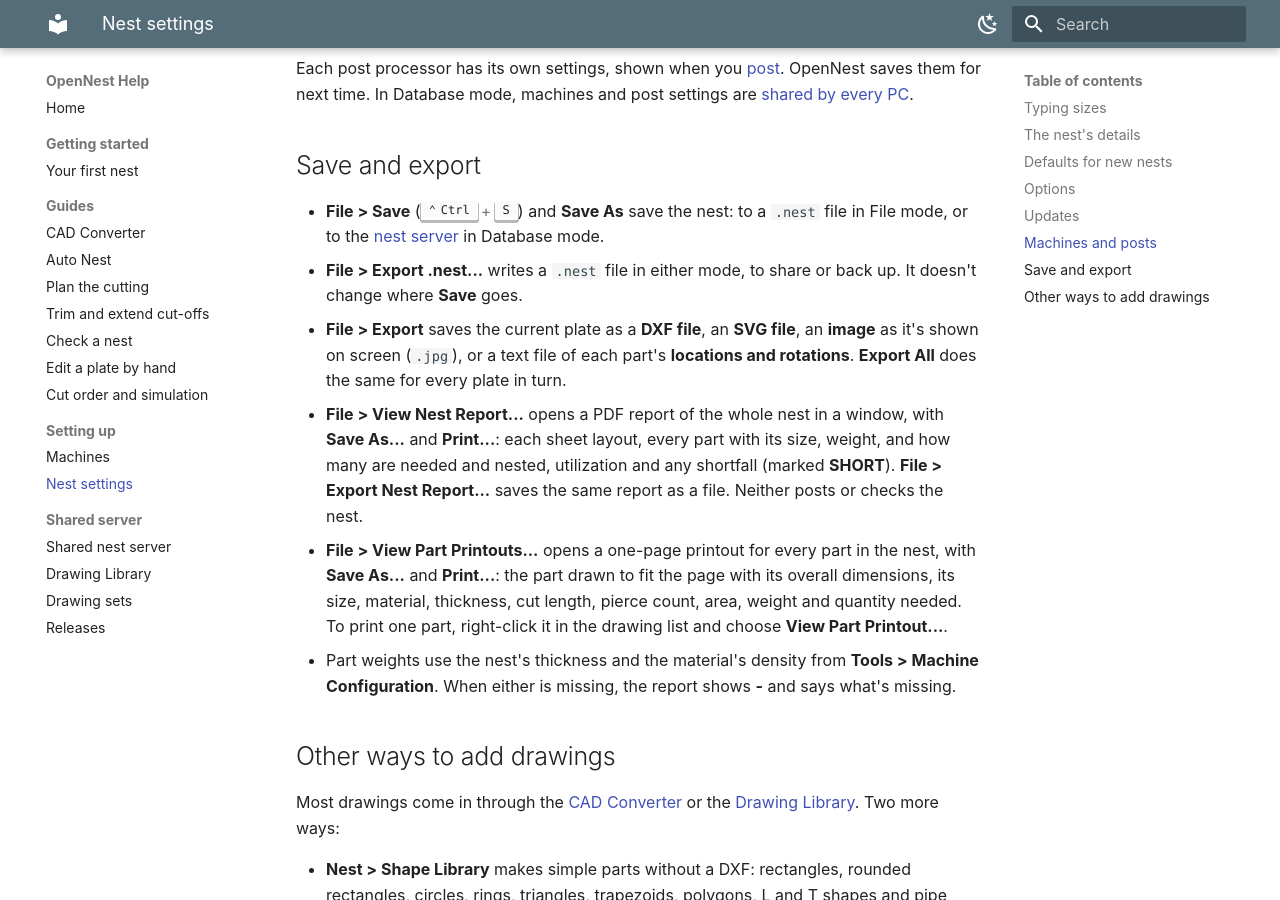
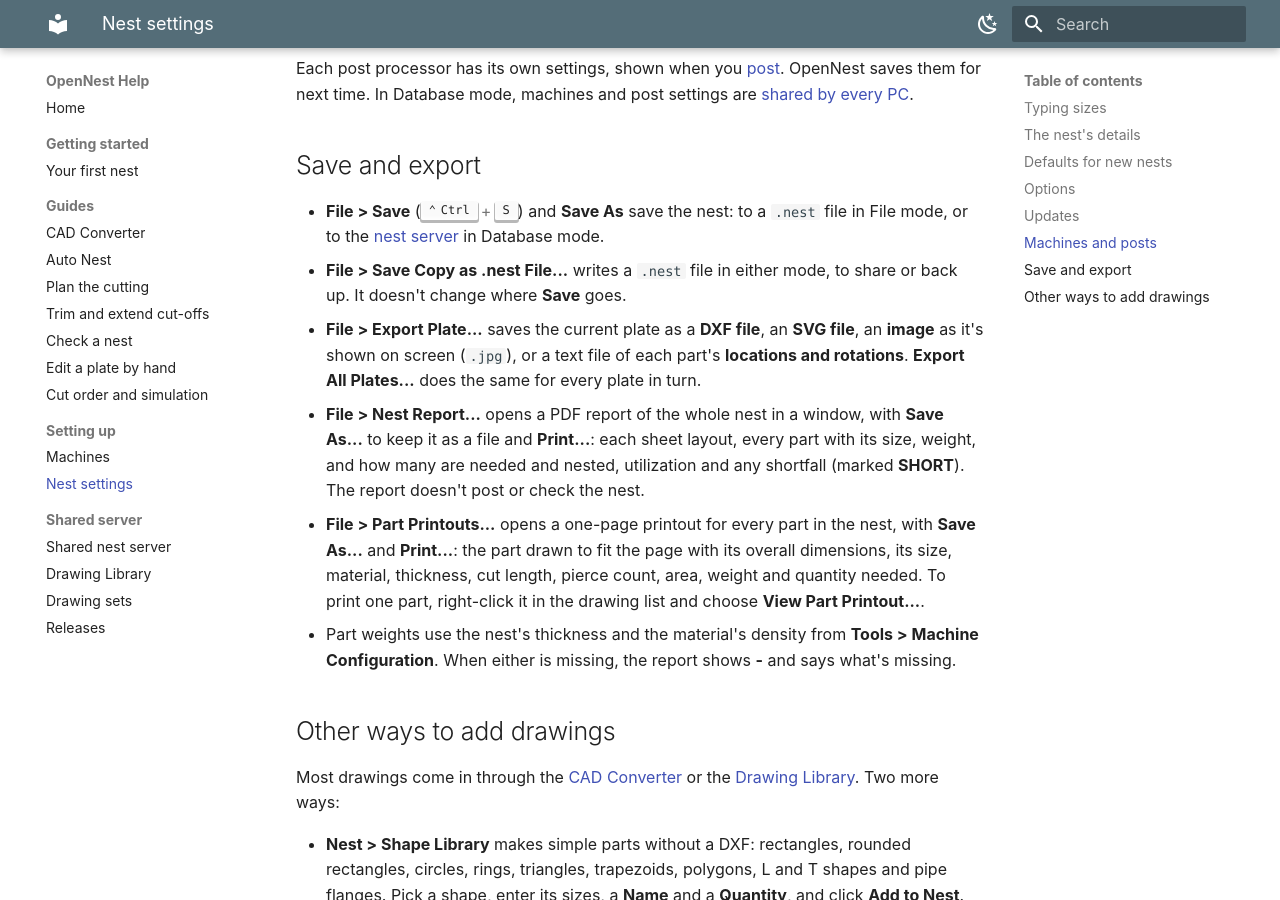
Before and after one commit to ajisaacs/opennest-help, an MkDocs documentation site: the page built from docs/nest-settings.md, in a window 1280 px wide and 900 px high, scrolled down 2879 px. Built offline with MkDocs 1.6.1 and Material for MkDocs 9.7.7, drawn with Linux system fonts in a browser that asks for light colours.

Commit message:
Use the regrouped File menu labels
OpenNest renamed its File menu output commands (Save Copy as .nest File...,
Export Plate..., Export All Plates..., Nest Report..., Part Printouts...)
and dropped Export Nest Report..., since the report window's Save As already
keeps the PDF. Recapture the File menu picture, which still showed the old
export block, and move the Storage Mode callout to its new spot.

Co-Authored-By: Claude Opus 5.5 <noreply@anthropic.com>

```diff
--- a/docs/nest-settings.md
+++ b/docs/nest-settings.md
@@ -101,18 +101,17 @@ OpenNest saves them for next time. In Database mode, machines and post settings
 
 - **File > Save** (++ctrl+s++) and **Save As** save the nest: to a `.nest` file in File
   mode, or to the [nest server](nest-server.md) in Database mode.
-- **File > Export .nest...** writes a `.nest` file in either mode, to share or back up.
-  It doesn't change where **Save** goes.
-- **File > Export** saves the current plate as a **DXF file**, an **SVG file**, an
-  **image** as it's shown on screen (`.jpg`), or a text file of each part's **locations
-  and rotations**.
-  **Export All** does the same for every plate in turn.
-- **File > View Nest Report...** opens a PDF report of the whole nest in a window, with
-  **Save As...** and **Print...**: each sheet layout, every part with its size, weight,
-  and how many are needed and nested, utilization and any shortfall (marked **SHORT**).
-  **File > Export Nest Report...** saves the same report as a file. Neither posts or
-  checks the nest.
-- **File > View Part Printouts...** opens a one-page printout for every part in the
+- **File > Save Copy as .nest File...** writes a `.nest` file in either mode, to share
+  or back up. It doesn't change where **Save** goes.
+- **File > Export Plate...** saves the current plate as a **DXF file**, an **SVG file**,
+  an **image** as it's shown on screen (`.jpg`), or a text file of each part's
+  **locations and rotations**.
+  **Export All Plates...** does the same for every plate in turn.
+- **File > Nest Report...** opens a PDF report of the whole nest in a window, with
+  **Save As...** to keep it as a file and **Print...**: each sheet layout, every part
+  with its size, weight, and how many are needed and nested, utilization and any
+  shortfall (marked **SHORT**). The report doesn't post or check the nest.
+- **File > Part Printouts...** opens a one-page printout for every part in the
   nest, with **Save As...** and **Print...**: the part drawn to fit the page with its
   overall dimensions, its size,
   material, thickness, cut length, pierce count, area, weight and quantity needed. To
```
Also changed, not shown: docs/nest-server.md (+3 -3 lines), 2 other files.
